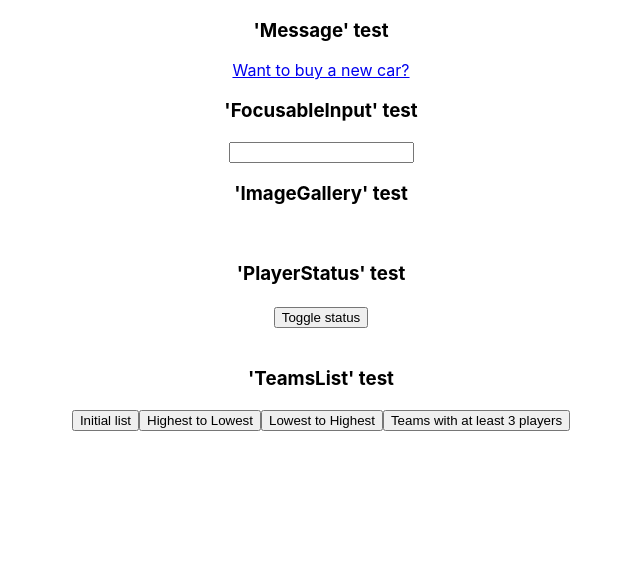
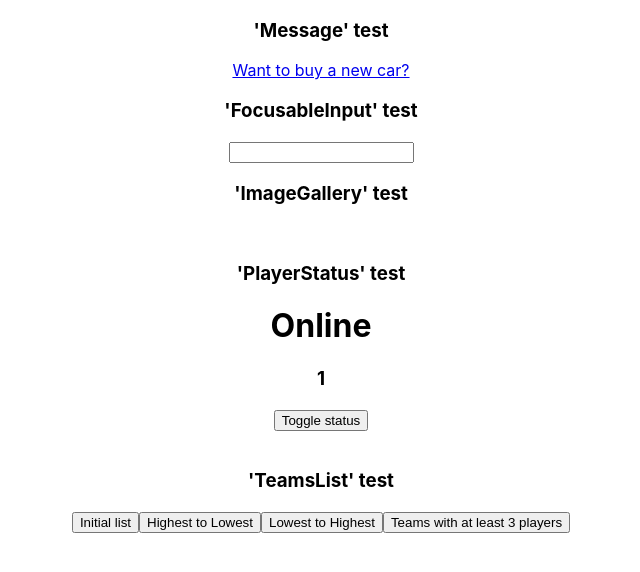
Before and after one commit to auyeros/Frontend-challenge-minutentag, a React (Create React App) app: page / in a window 1280 px wide. Shown: the top 572 px of the page, without its empty margins (319-959 px from the left). Built offline with nearby package versions, Linux system fonts and the light colour scheme.

Commit message:
player status, missing logic

```diff
--- a/src/components/PlayerStatus.jsx
+++ b/src/components/PlayerStatus.jsx
@@ -20,8 +20,8 @@
 
 export function PlayerStatus() {
 	const [status, setStatus] = useState("Online");
-	const [counter, setCounter] = useState(0);
-
+	//counter initialize with 1
+	const [counter, setCounter] = useState(1);
 	// Toggle between the two status values - 'Away' and 'Online'
 	function onToggleStatus() {
 		// Write your code here
@@ -29,13 +29,14 @@
 
 	// Implement effect hook below.
 	// Update the counter when status changes.
-	useEffect(() => {}, []);
+	useEffect(() => {
+	}, [status]);
 
 	return (
 		<div>
-			<h1>{/** Render the status */}</h1>
-			<h3>{/** Render the counter */}</h3>
-			<button>Toggle status</button>
+			<h1>{status}</h1>
+			<h3>{counter}</h3>
+			<button onClick={onToggleStatus}>Toggle status</button>
 		</div>
 	);
 }
```
